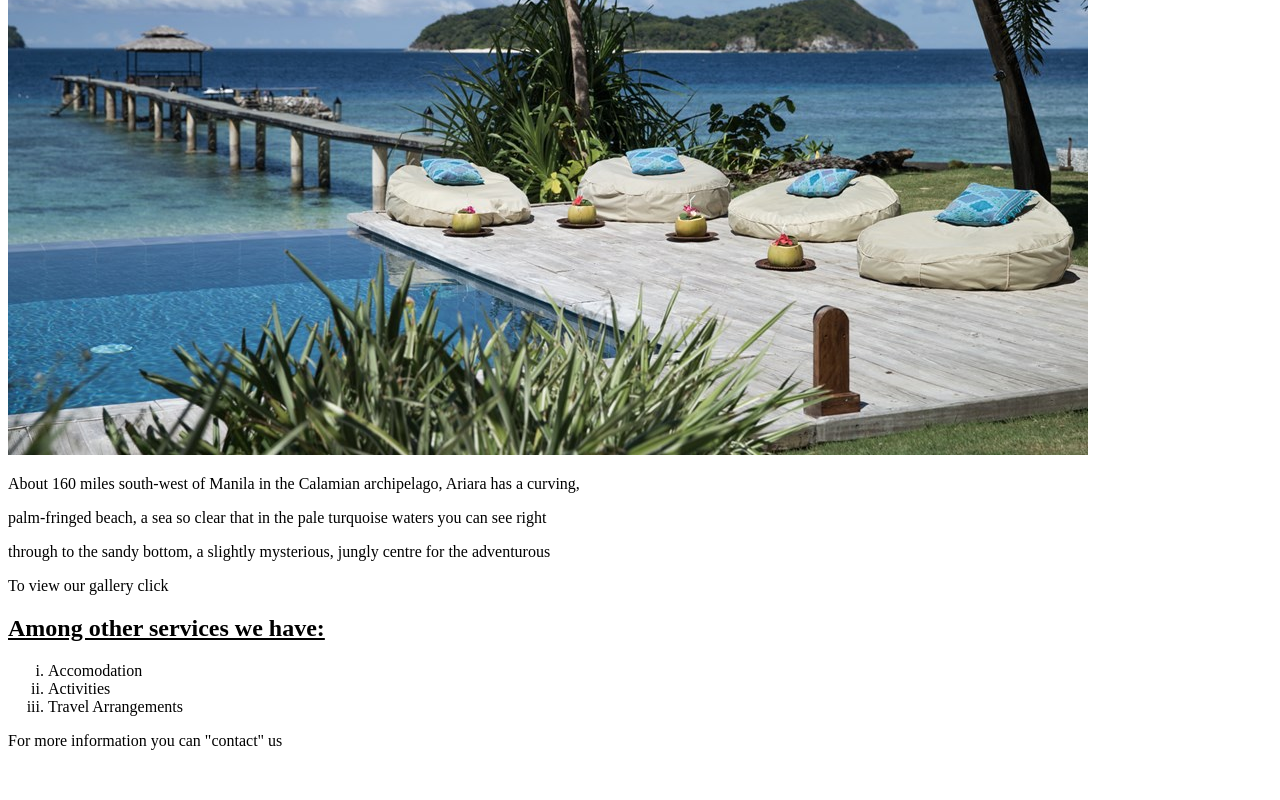
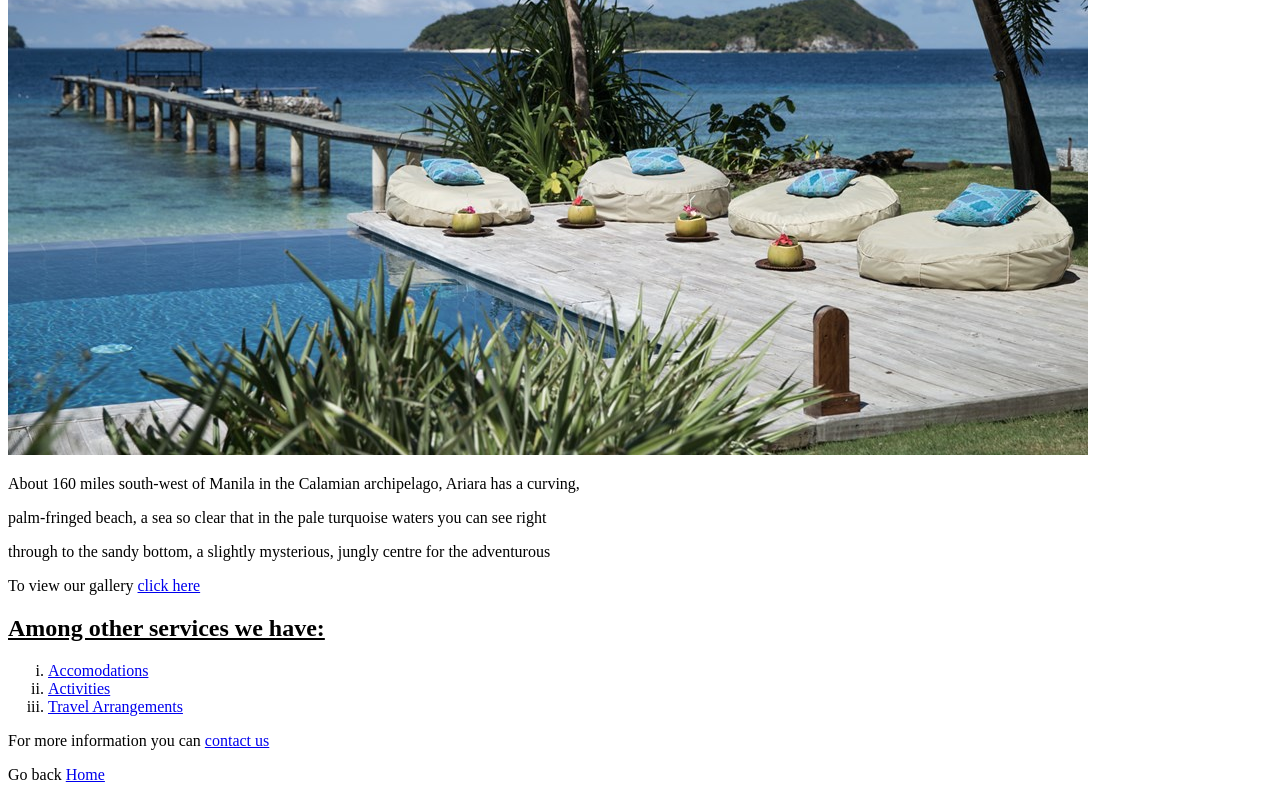
Before and after one commit to ekirira22/Resort-Website, a plain HTML site: page index.html in a window 1280 px wide. Shown: the part 562-1362 px from the top of the page. Before the commit the page ends 1328 px from the top, so only its background shows below. Drawn offline with Linux system fonts and the light colour scheme.

Commit message:
updated contacts and linked all websites

```diff
--- a/index.html
+++ b/index.html
@@ -1,7 +1,7 @@
 <!DOCTYPE html>
 <html>
   <head>
-    <title>Resort</title>
+    <title>Queenspark Resort</title>
   </head>
   <body>
       <h1>QUEENSPARK ISLAND RESORT</h1>
@@ -15,16 +15,16 @@
       <p>About 160 miles south-west of Manila in the Calamian archipelago, Ariara has a curving, </p>
       <p>palm-fringed beach, a sea so clear that in the pale turquoise waters you can see right </p>
       <p>through to the sandy bottom, a slightly mysterious, jungly centre for the adventurous</p>
-      <p>To view our gallery click
-      <!--link to galllery--></p>
+      <p>To view our gallery <a href="file:///home/eric/Desktop/ResortWebsite/pictures.html">click here</a></p>
 
       <h2><u>Among other services we have:</u></h2>
       <p>
       <ol type="i">
-        <li>Accomodation</li>
-        <li>Activities</li>
-        <li>Travel Arrangements</li>
+        <li><a href="file:///home/eric/Desktop/ResortWebsite/accomodations.html">Accomodations</a></li>
+        <li><a href="file:///home/eric/Desktop/ResortWebsite/activities.html">Activities</a></li>
+        <li><a href="file:///home/eric/Desktop/ResortWebsite/travel.html">Travel Arrangements</a></li>
       </ol></p>
-      <p>For more information you can "contact" us</p>
+      <p>For more information you can <a href="file:///home/eric/Desktop/ResortWebsite/contacts.html">contact us</a></p>
+      <p>Go back <a href="file:///home/eric/Desktop/ResortWebsite/index.html">Home</a></p>
   </body>
 </html>
```
Also changed, not shown: accomodations.html (+1 -0 lines), activities.html (+1 -0 lines), contacts.html (+20 -0 lines), pictures.html (+2 -1 lines), travel.html (+1 -0 lines), css/styles.css (added).
